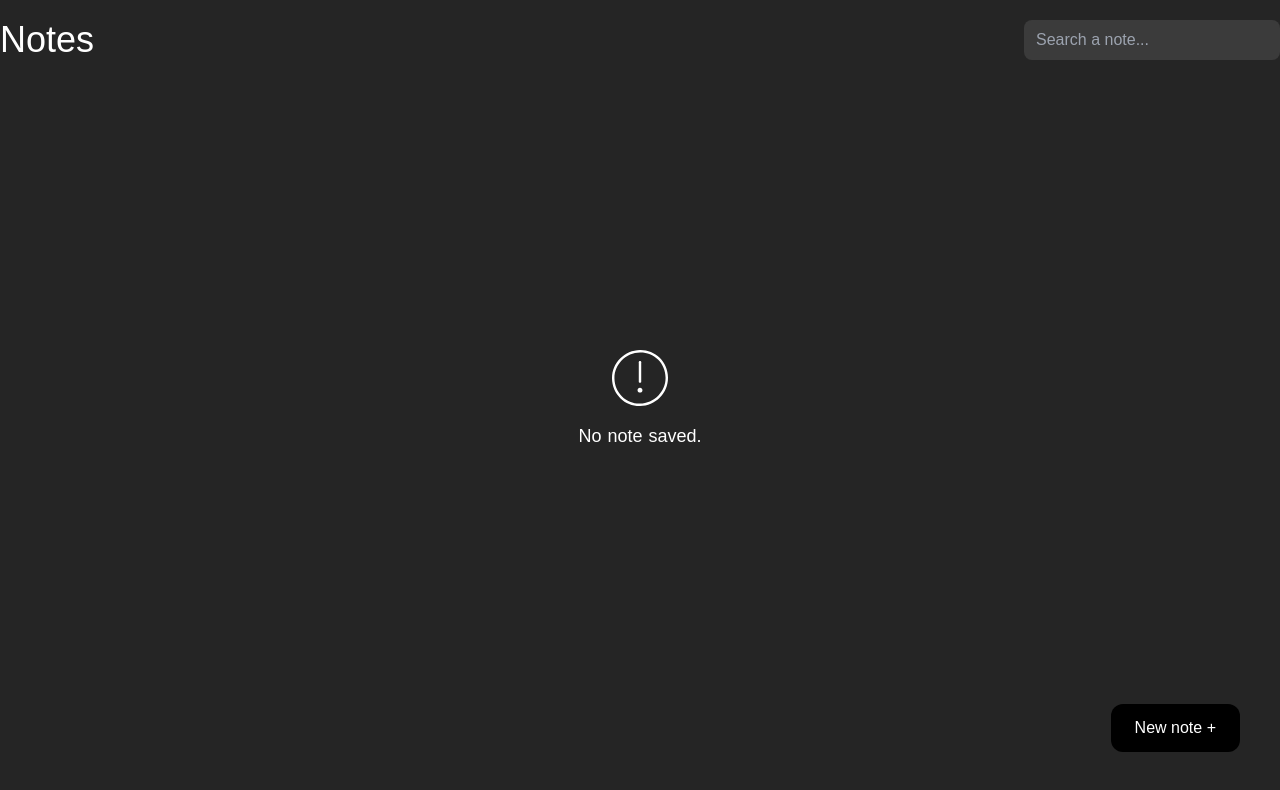
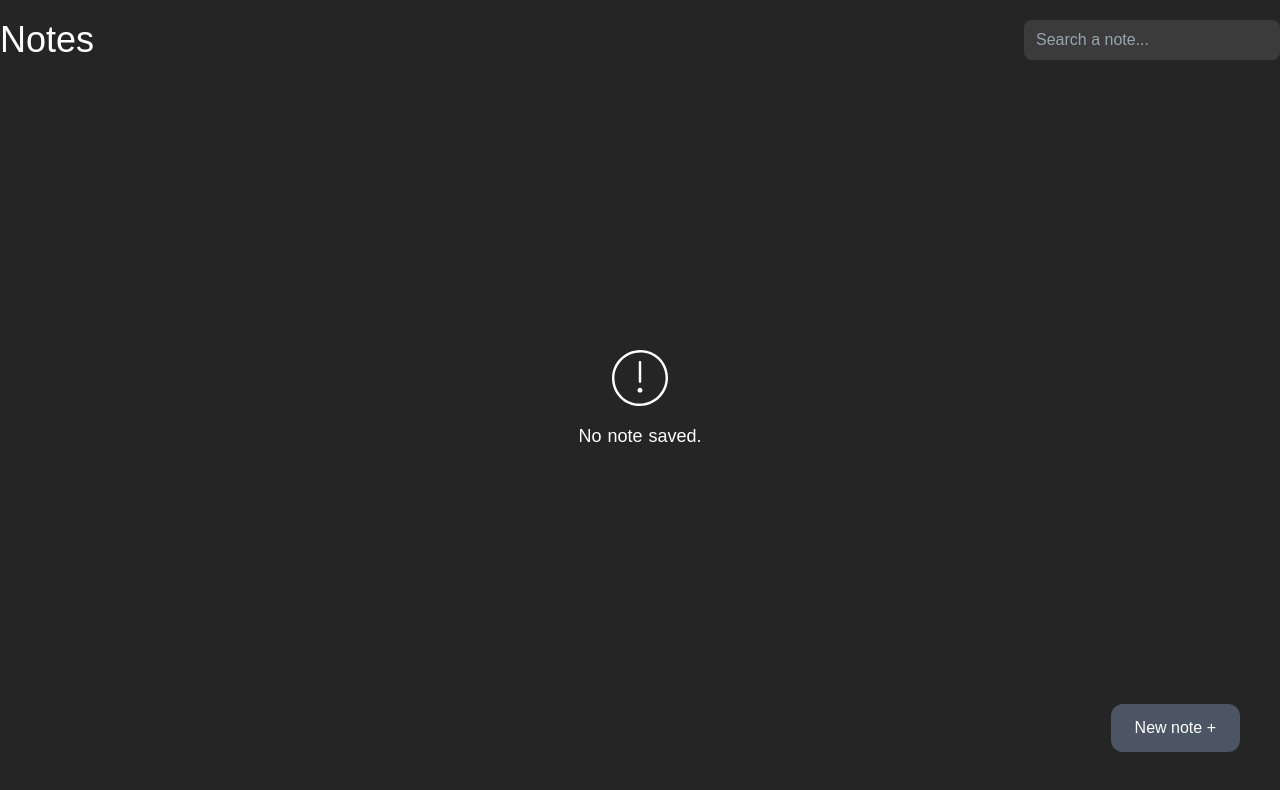
Before and after one commit to DevDams/pinky-note-v2, a Nuxt app: page / in a window 1280 px wide. Shown: the top 790 px of the page. Built offline with nearby package versions, Linux system fonts and the light colour scheme.

Commit message:
change create note background

```diff
--- a/pages/index.vue
+++ b/pages/index.vue
@@ -19,7 +19,7 @@
         @keyup="filterNote"
       >
     </div>
-    <button class="fixed bottom-12 right-10 text-white bg-black px-6 py-3 rounded-xl z-50" @click="createNote">
+    <button class="fixed bottom-12 right-10 text-white bg-gray-600 px-6 py-3 rounded-xl z-50" @click="createNote">
       New note +
     </button>
     <!-- Form to diplay when typing new note -->
@@ -68,8 +68,8 @@
     </div>
     <!-- Display when there is notes saved -->
     <div v-show="notes.length !== 0" class="notes absolute left-0 top-20 z-20">
-      <div class="notes-list relative container mx-auto pt-16 pl-10 flex flex-wrap">
-        <div v-for="(item, index) in filterResult" :key="index" class="notes-item relative w-56 p-4 ml-2 mt-2 rounded-xl z-10" :class="`bg-${item.bgColor}`" @click="showDetail(item.title, index)">
+      <div class="notes-list relative container mx-auto pt-16 lg:pl-10 flex flex-wrap">
+        <div v-for="(item, index) in filterResult" :key="index" class="notes-item relative sm:w-72 md:w-60 lg:w-56 p-4 ml-2 mt-2 rounded-xl z-10" :class="`bg-${item.bgColor}`" @click="showDetail(item.title, index)">
           <h2 class="note-item-title text-2xl font-medium leading-6">
             {{ item.title }}
           </h2>
```
